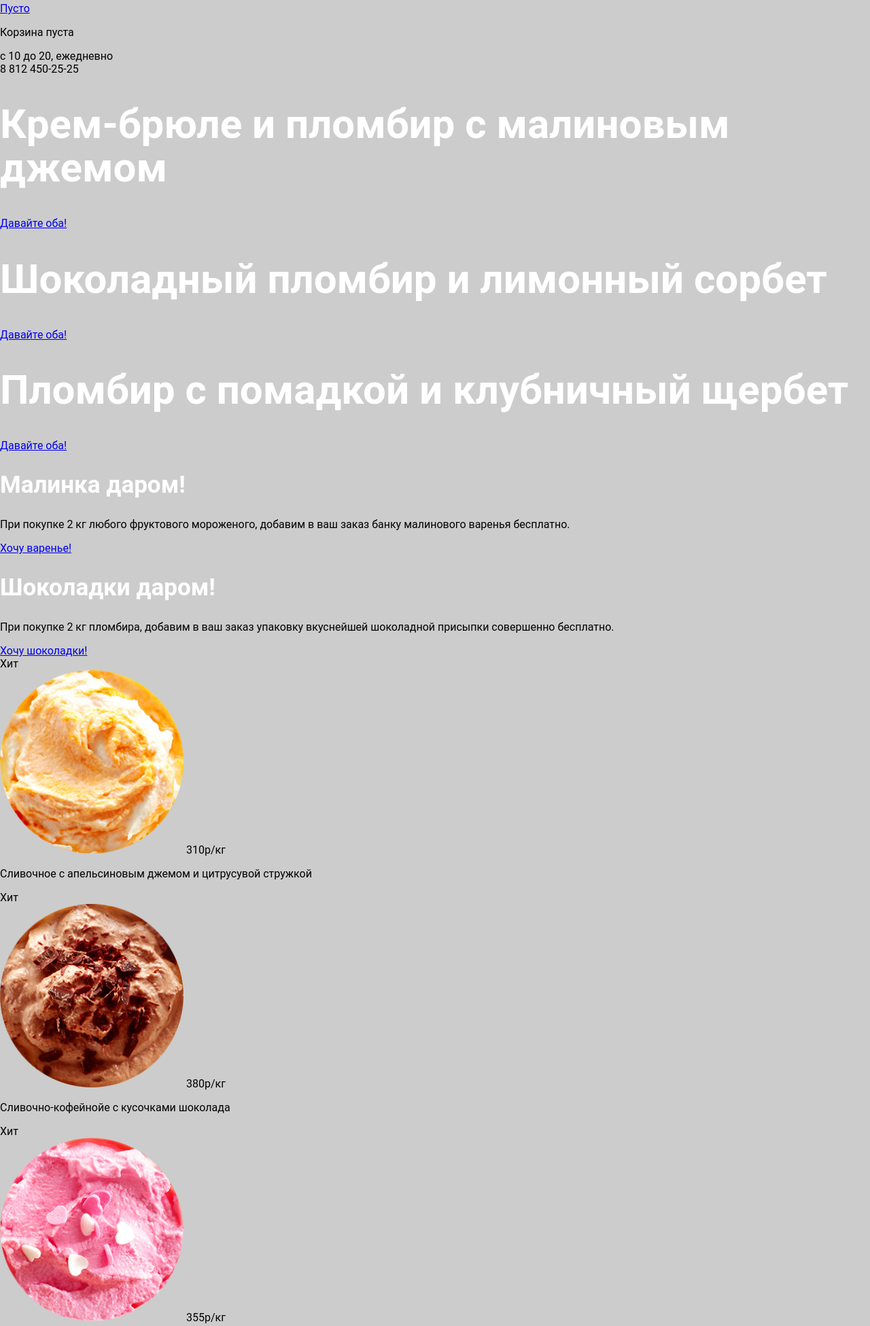
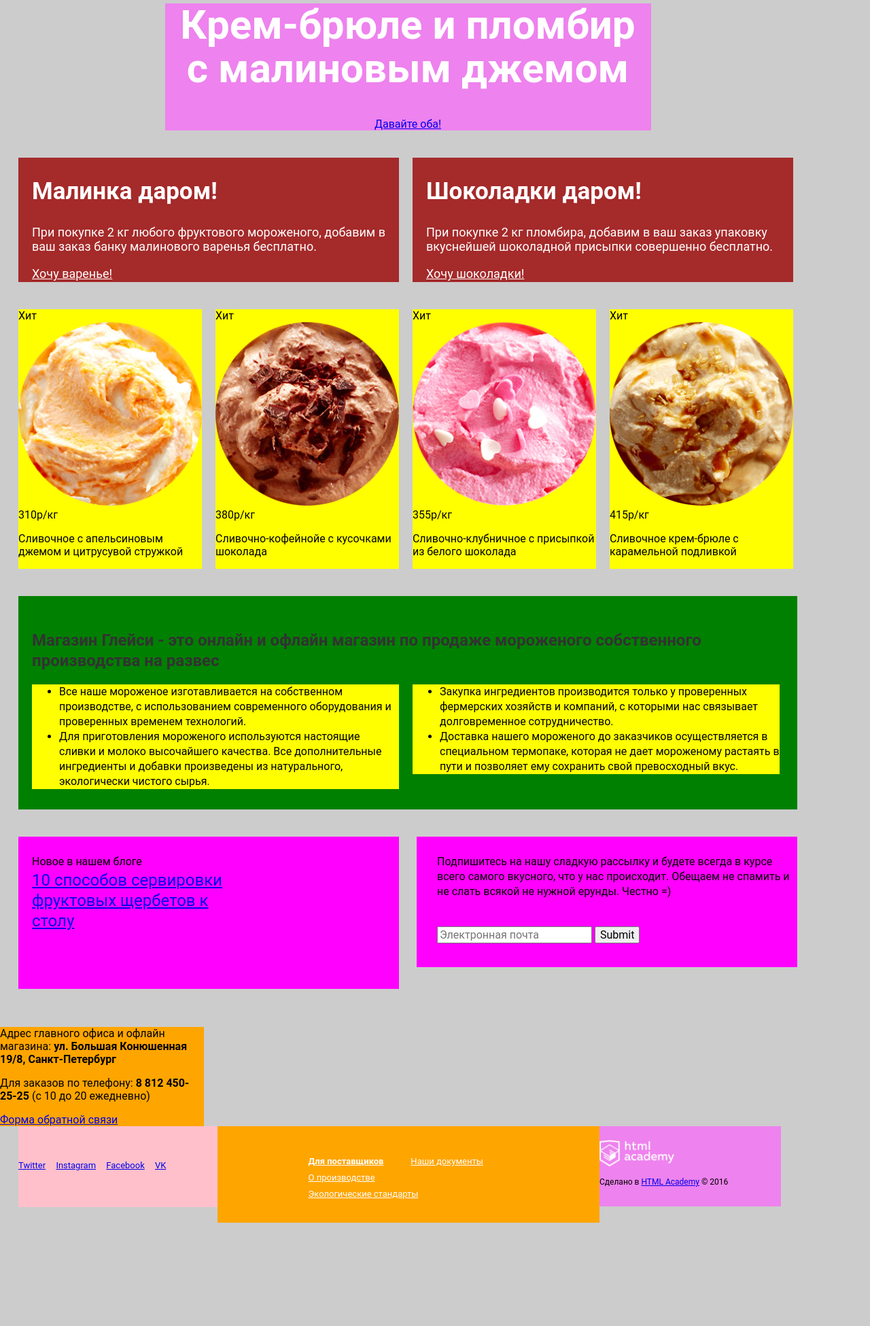
Before and after one commit to Fobs/19166-gllacy, a plain HTML site: page index.html in a window 1280 px wide. Shown: the part 405-2356 px from the top of the page at 68% size. After the commit the page ends 2204 px from the top, so only its background shows below. Drawn offline with Linux system fonts and the light colour scheme.

Commit message:
Блоки блоки

```diff
--- a/css/style.css
+++ b/css/style.css
@@ -1,6 +1,7 @@
 body {
 	font-family: 'Roboto', Arial, sans-serif;
 	background-color: #cccccc;
+	width: 1200px;
 }
 
 h1 {
@@ -14,7 +15,7 @@ h2 {
 	font-size: 35px;
 	line-height: 39px;
 	font-weight: bold;
-	color: #fff;
+	color: #ffffff;
 }
 
 h2.shop-about {
@@ -22,3 +23,346 @@ h2.shop-about {
 	line-height: 30px;
 	color: #323232;
 }
+
+/*================ header ======================*/
+
+header {
+	width: 1146px;
+	margin: 0 27px;
+	font-size: 0;
+}
+
+.logo {
+	display: inline-block;
+	vertical-align: top;
+	width: 164px;
+	background-color: yellow;
+}
+
+.main-navigation {
+	display: inline-block;
+	vertical-align: top;
+	font-size: 0;
+	width: 690px;
+	background-color: orange;
+}
+
+.main-navigation ul {
+	list-style: none;
+}
+.main-navigation li {
+	display: inline-block;
+	vertical-align: bottom;
+	font-size: 16px;
+	line-height: 20px;
+	margin-top: 25px;
+	margin-right: 25px;
+	margin-bottom: 25px;
+
+}
+
+.catalog {
+	margin-left: -15px;
+}
+.catalog-hover, .search-hover, .enter-hover, .basket-hover {
+	display: none;
+}
+
+.login {
+	display: inline-block;
+	vertical-align: top;
+	font-size: 0;
+	width: 292px;
+	background-color: pink;
+}
+
+.enter, .search, .basket {
+	display: inline-block;
+	vertical-align: middle;
+	font-size: 14px;
+	line-height: 18px;
+	margin-top: 25px;
+	margin-right: 10px;
+	margin-bottom: 27px;
+}
+
+.basket, .enter {
+	width: 92px;
+}
+
+.search {
+	margin-left: 6px;
+}
+
+/*================= main ===================*/
+
+main {
+	width: 1146px;
+	margin: 0 27px;
+}
+.contact {
+	float: right;
+	width: 267px;
+	text-align: right;
+	background: green;
+	margin-bottom: 270px;
+}
+
+.circle-first, .circle-second, .circle-third {
+	clear: both;
+	display: inline-block;
+	vertical-align: top;
+	width: 20px;
+	height: 20px;
+	background: white;
+	border-radius: 50%;
+}
+
+.slider-title-first, .slider-title-second, .slider-title-third {
+	width: 715px;
+	margin: 0 auto;
+	margin-bottom: 40px;
+	background: violet;
+	clear: both;
+	text-align: center;
+}
+
+.slider-title-second, .slider-title-third {
+	display: none;
+}
+
+.extra {
+	font-size: 0;
+	margin-bottom: 40px;
+}
+
+.extra-item {
+	display: inline-block;
+	vertical-align: top;
+	width: 540px;
+	background: brown;
+	margin-right: 20px;
+	padding-left: 20px;
+}
+
+.extra-item h2 {
+	font-size: 35px;
+	line-height: 41px;
+}
+
+.extra-item p {
+	font-size: 18px;
+	color: #ffffff;
+}
+
+.extra-item a {
+	font-size: 18px;
+	line-height: 24px;
+	color: #ffffff;
+	margin-top: 45px;
+	margin-bottom: 40px;
+}
+
+.extra-item:last-child {
+	margin-right: 0;
+}
+
+.item {
+	display: inline-block;
+	vertical-align: top;
+	width: 270px;
+	margin-right: 16px;
+	margin-bottom: 40px;
+	background: yellow;
+}
+
+.item:last-child {
+	margin-right: 0;
+}
+
+.features {
+	font-size: 0;
+	padding-top: 30px;
+	padding-left: 20px;
+	padding-bottom: 30px;
+	background: green;
+	margin-bottom: 40px;
+}
+
+.shop-about {
+	font-size: 24px;
+	line-height: 30px;
+}
+
+.row {
+	display: inline-block;
+	vertical-align: top;
+	width: 540px;
+	background: yellow;
+	margin-right: 20px;
+}
+
+.row:last-child {
+	margin-right: 0;
+}
+
+.row li {
+	font-size: 16px;
+	line-height: 22px;
+}
+
+.topics {
+	font-size: 0;
+}
+
+.blog, .subscribe {
+	display: inline-block;
+	vertical-align: top;
+	background: fuchsia;
+	margin-bottom: 40px;
+}
+
+.blog {
+	width: 285px;
+	margin-right: 26px;
+	padding-bottom: 85px;
+	padding-right: 255px;
+	padding-left: 20px;
+	padding-top: 25px;
+}
+
+.blog .new {
+	font-size: 16px;
+	line-height: 24px;
+}
+
+.blog a {
+	font-size: 24px;
+	line-height: 30px;
+}
+
+.subscribe {
+	padding-top: 10px;
+	padding-left: 30px;
+	padding-bottom: 35px;
+	width: 530px;
+}
+
+.subscribe p {
+	font-size: 16px;
+	line-height: 22px;
+	margin-bottom: 40px;
+}
+
+.subscribe form {
+	font-size: 16px;
+	line-height: 24px;
+}
+
+/*================= map ====================*/
+
+.address {
+	width: 300px;
+	background: orange;
+}
+
+.mail-form {
+	display: none;
+}
+
+/*==================== footer ==================*/
+
+footer {
+	width: 1146px;
+	margin: 0 27px;
+	font-size: 0;
+}
+
+.social, .about, .copyright {
+	display: inline-block;
+	vertical-align: top;
+}
+
+.social {
+	width: 293px;
+	padding-top: 50px;
+	padding-bottom: 54px;
+	font-size: 13px;
+	background: pink;
+}
+
+.social a {
+	margin-right: 12px;
+}
+
+.about {
+	width: 562px;
+	font-size: 13px;
+	font-size: 0;
+	text-align: justify;
+	padding-top: 40px;
+	padding-bottom: 30px;
+	background: orange;
+}
+
+.about ul {
+	display: block;
+	margin: 0 auto;
+	width: 335px;
+}
+
+.about li {
+	display: inline-block;
+	vertical-align: top;
+	font-size: 13px;
+	line-height: 24px;
+	margin-right: 40px;
+	text-align: left;
+}
+
+.about a {
+	color: #ffffff;
+}
+
+.copyright {
+	width: 267px;
+	font-size: 12px;
+	padding-top: 20px;
+	padding-bottom: 17px;
+	background: violet;
+}
+
+/*================== catalog.html =============*/
+
+.page-title {
+	float: left;
+	font-size: 0;
+	margin-top: 30px;
+	margin-right: 300px;
+	background: blue;
+	width: 700px;
+}
+
+.site-map {
+	background: green;
+	margin-bottom: -30px;
+}
+
+.site-map li {
+	display: inline-block;
+	vertical-align: top;
+	font-size: 14px;
+	line-height: 20px;
+	margin-right: 7px;
+	color: #fff;
+}
+
+.site-map a {
+	color: #fff;
+}
+
+.clearfix {
+	content: ' ';
+	display: table;
+	clear: both;
+}
--- a/index.html
+++ b/index.html
@@ -11,7 +11,7 @@
 <body>
     <header>
         <div class="logo">
-        	<img src="img/header/logo.png" alt="Logotype" width="160" height="65">
+        	<img src="img/header/logo.png" alt="Logotype" width="160" height="70">
         </div>
         <nav class="main-navigation">
             <ul>
@@ -38,7 +38,7 @@
 
             <!-- поиск -->
 
-            <a href="#" class="search"><i></i></a>
+            <a href="#" class="search"><i>Поиск</i></a>
 
             <div class="search-hover">
                 <form action="https://echo.htmlacademy.ru" method="post">
@@ -77,8 +77,7 @@
     <main>
         <section class="slider">
             <div class="contact">
-                <p class="info">c 10 до 20, ежедневно
-                    <br> 8 812 450-25-25</p>
+                <p class="info">c 10 до 20, ежедневно<br> 8 812 450-25-25</p>
             </div>
 
             <div class="circle-first"></div>
@@ -147,7 +146,7 @@
 
         <section class="features">
             <h2 class="shop-about">Магазин Глейси - это онлайн и офлайн магазин по продаже мороженого собственного производства на развес</h2>
-            <div class="left">
+            <div class="row">
                 <ul>
                     <li>Все наше мороженое изготавливается на собственном производстве, с использованием современного оборудования и проверенных временем технологий.
                     </li>
@@ -156,7 +155,7 @@
                 </ul>
             </div>
 
-            <div class="right">
+            <div class="row">
                 <ul>
                     <li>Закупка ингредиентов производится только у проверенных фермерских хозяйств и компаний, с которыми нас связывает долговременное сотрудничество.
                     </li>
@@ -168,7 +167,7 @@
 
         <section class="topics">
             <div class="blog">
-                <span class="new">Новое в нашем блоге</span>
+                <span class="new">Новое в нашем блоге</span><br>
                 <a href="#" class="post-title">10 способов сервировки фруктовых щербетов к столу</a>
             </div>
 
@@ -184,7 +183,7 @@
 
     <!-- Карта -->
     <section class="map">
-        <script type="text/javascript" charset="utf-8" src="https://api-maps.yandex.ru/services/constructor/1.0/js/?sid=CaJnY2nZ-w8a7tkE3c2WsQZn8YA6W_7U&width=100%&height=400&lang=ru_RU&sourceType=constructor"></script>
+        <!--<script type="text/javascript" charset="utf-8" src="https://api-maps.yandex.ru/services/constructor/1.0/js/?sid=CaJnY2nZ-w8a7tkE3c2WsQZn8YA6W_7U&width=100%&height=400&lang=ru_RU&sourceType=constructor"></script>-->
 
         <div class="address">
             <p>Адрес главного офиса и офлайн магазина:
@@ -218,10 +217,10 @@
 
         <div class="about">
             <ul>
-                <li><a href="#">Для поставщиков</a>
+            <li><a href="#"><strong>Для поставщиков</strong> </a>
                 </li>
                 <li><a href="#">Наши документы</a>
-                </li>
+                </li><br>
                 <li><a href="#">О производстве</a>
                 </li>
                 <li><a href="#">Экологические стандарты</a>
```
Also changed, not shown: catalog.html (+1 -1 lines).
